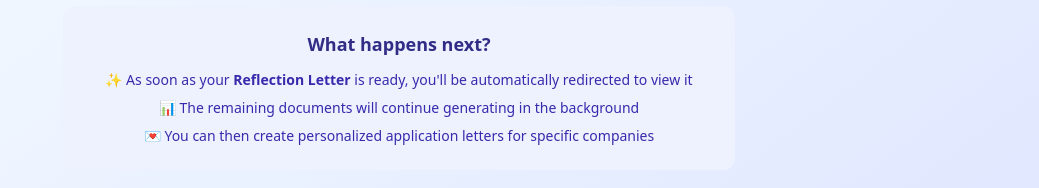
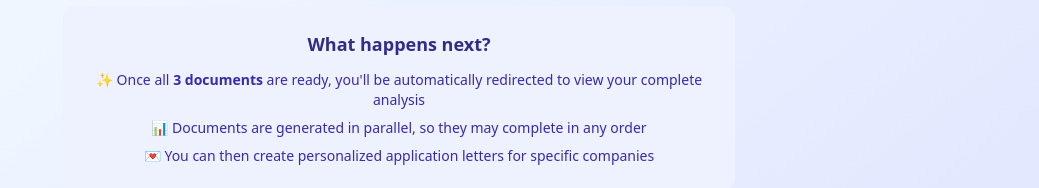
Before and after one commit to robswbl/uniqu-mvp, a SvelteKit app: page /results/1/generating in a window 1280 px wide. Shown: the part 742-930 px from the top of the page, without its empty margins (241-1280 px from the left). Built offline with nearby package versions, Linux system fonts and the light colour scheme; no server answers; the database is empty.

Commit message:
feat: wait for all 3 documents before redirecting from generating page

```diff
--- a/src/routes/results/[sessionId]/generating/+page.svelte
+++ b/src/routes/results/[sessionId]/generating/+page.svelte
@@ -51,12 +51,11 @@
 		return `${minutes}:${remainingSeconds.toString().padStart(2, '0')}`;
 	}
 
-	// Check if reflection letter is ready and redirect
+	// Check if we should redirect to results
 	async function checkAndRedirect() {
-		if (documentsFound.reflection_letter) {
-			console.log('Reflection letter ready! Redirecting to results...');
-
-			// Clean up before redirect
+		// Only redirect when ALL documents are complete
+		if (totalDocuments >= 3) {
+			console.log('All documents complete! Redirecting to results...');
 			if (timer) clearInterval(timer);
 			if (subscription) subscription.unsubscribe();
 
@@ -102,9 +101,9 @@
 				// Trigger reactivity
 				documentsFound = { ...documentsFound };
 
-				// If reflection letter already exists (and is fresh), redirect immediately
-				if (documentsFound.reflection_letter) {
-					console.log('Reflection letter already exists, redirecting...');
+				// Check if all documents are already complete
+				if (totalDocuments >= 3) {
+					console.log('All documents already exist, redirecting...');
 					await checkAndRedirect();
 					return;
 				}
@@ -279,8 +278,8 @@
 		<div class="bg-indigo-50 rounded-xl p-6">
 			<h3 class="text-lg font-semibold text-indigo-900 mb-3">What happens next?</h3>
 			<div class="text-sm text-indigo-800 space-y-2">
-				<p>✨ As soon as your <strong>Reflection Letter</strong> is ready, you'll be automatically redirected to view it</p>
-				<p>📊 The remaining documents will continue generating in the background</p>
+				<p>✨ Once all <strong>3 documents</strong> are ready, you'll be automatically redirected to view your complete analysis</p>
+				<p>📊 Documents are generated in parallel, so they may complete in any order</p>
 				<p>💌 You can then create personalized application letters for specific companies</p>
 			</div>
 		</div>
```
